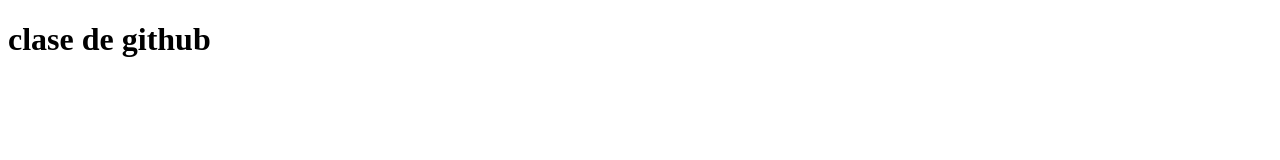
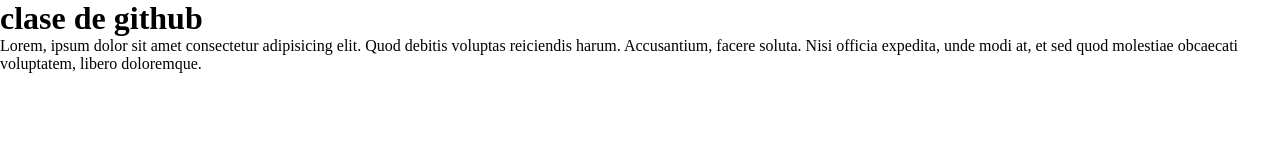
Before and after one commit to codercabral/miproyecto1, a plain HTML site: page index.html in a window 1280 px wide. Drawn offline with Linux system fonts and the light colour scheme.

Commit message:
agrego un parrafo y el reseteo en css

```diff
--- a/estilos.css
+++ b/estilos.css
@@ -0,0 +1,4 @@
+*{
+    margin: 0;
+    padding: 0;
+}
--- a/index.html
+++ b/index.html
@@ -9,5 +9,7 @@
 </head>
 <body>
     <h1>clase de github</h1>
+    <p>Lorem, ipsum dolor sit amet consectetur adipisicing elit. Quod debitis voluptas reiciendis harum. Accusantium, facere soluta. Nisi officia expedita, unde modi at, et sed quod molestiae obcaecati voluptatem, libero doloremque.</p>
+
 </body>
 </html>
```
